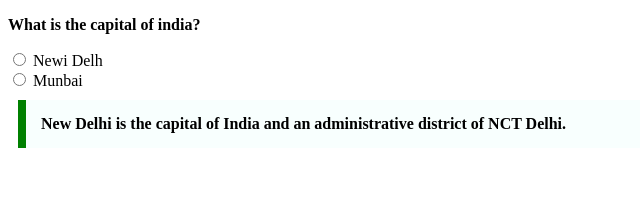
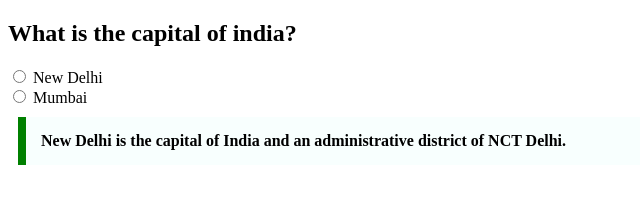
Before and after one commit to acciojob/trivia-Gulsan07, a website: page main.html in a window 1280 px wide. Shown: the whole page, without its empty margins (0-640 px from the left). Drawn offline with Linux system fonts and the light colour scheme.

Commit message:
created a submission

```diff
--- a/main.html
+++ b/main.html
@@ -11,17 +11,25 @@
 
 	<div>
 
-		<p> <b> What is the capital of india? </b></p>
+		<h2> What is the capital of india? </h2>
 
-		<span style="display:block"><input type="radio" style=""> Newi Delh</span>
-		<span><input type="radio"> Munbai </span>
+	<input type="radio" id="delhi" name="capital">
+    <label for="delhi">New Delhi</label>
 
-		<p style="max-width:600px;
+    <br>
+
+    <input type="radio" id="mumbai" name="capital">
+    <label for="mumbai">Mumbai</label>
+
+
+		<blockquote  style="max-width:600px;
 			      margin:10px;
 				  padding:15px;
 			      border-left:8px solid green;
 			      background-color: #f8fffe;
-			      font-weight: bold; "> New Delhi is the capital of India and an administrative district of NCT Delhi. </p>
+			      font-weight: bold;"">
+			New Delhi is the capital of India and an administrative district of NCT Delhi.
+		</blockquote>
 
 	</div>
 
```
